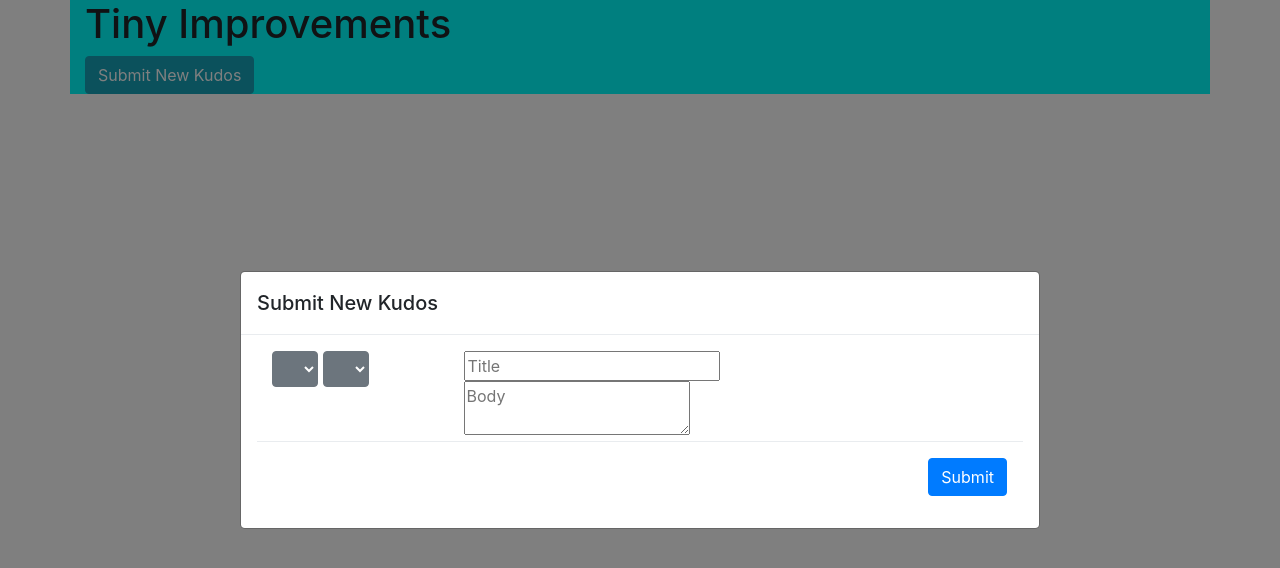
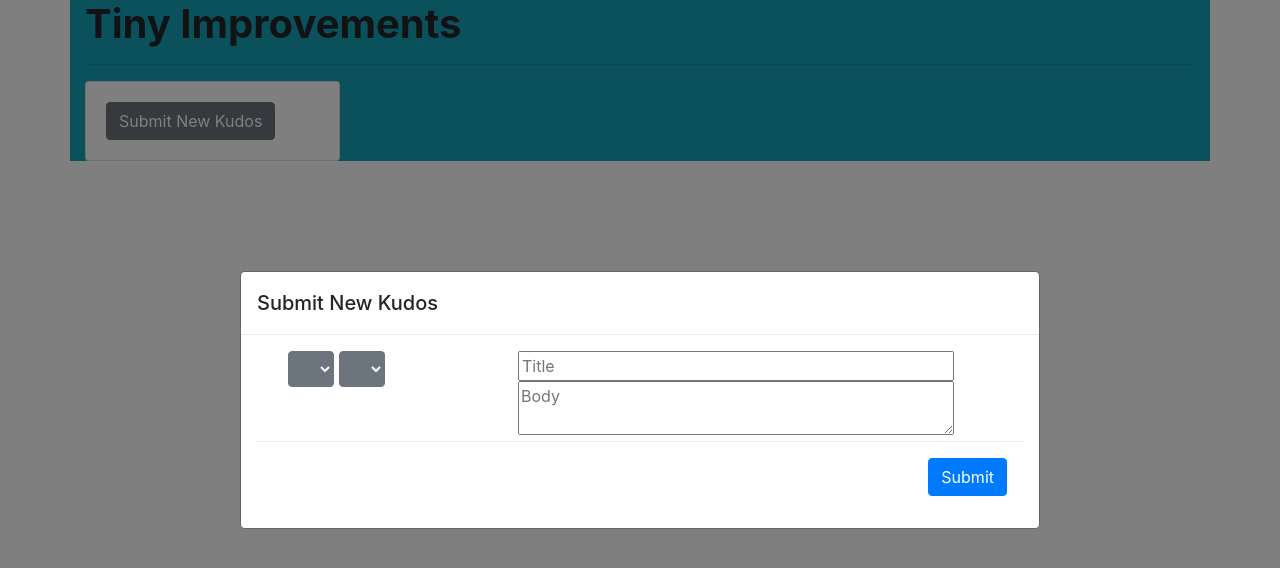
Before and after one commit to ajfleck13/Kudos---Mongo-Express-App, a website: page public/index.html in a window 1280 px wide. Both pictures are taken after a click on the button "Submit New Kudos". Drawn offline with nearby package versions, Linux system fonts and the light colour scheme; no server answers.

Commit message:
styling somewhat

```diff
--- a/public/assets/css/style.css
+++ b/public/assets/css/style.css
@@ -5,3 +5,19 @@
 .kudoscard {
     margin-bottom: 10px;
 }
+
+.fullwidth {
+    margin-left: 10%;
+    margin-right: 10%;
+    width: 80%;
+}
+
+/* .centerdiv {
+    margin: 0 auto;
+} */
+
+.selectdiv {
+    width: 80%;
+    margin-right: 10%;
+    margin-left: 10%;
+}
--- a/public/index.html
+++ b/public/index.html
@@ -20,11 +20,16 @@
     <link rel="stylesheet" href="https://maxcdn.bootstrapcdn.com/font-awesome/4.6.1/css/font-awesome.min.css">
 </head>
 <body>
-    <div class="container" style="background-color:aqua;">
-        <h1>Tiny Improvements</h1>
+    <div class="container bg-info">
+        <h1><strong>Tiny Improvements</strong></h1>
+        <hr>
         <div class="row">
             <div class="col-3">
-                <button type="button" class="btn btn-info" data-toggle="modal" data-target="#kudosModal">Submit New Kudos</button>
+                <div class="card">
+                    <div class="card-body">
+                        <button type="button" class="btn btn-secondary" data-toggle="modal" data-target="#kudosModal">Submit New Kudos</button>
+                    </div>
+                </div>
             </div>
             <div class="col-9" id="kudosList"></div>
         </div>
@@ -39,14 +44,18 @@
                 <div class="modal-body">
                     <div class="container">
                         <div class="row">
-                            <div class="col-3">
-                                <select id="employeeFromInput" class="btn btn-secondary"></select>
-                                <select id="employeeToInput" class="btn btn-secondary"></select>
+                            <div class="col-3 form-areag">
+                                <div class="selectdiv">
+                                    <select id="employeeFromInput" class="btn btn-secondary"></select>
+                                    <select id="employeeToInput" class="btn btn-secondary"></select>
+                                </div>
                             </div>
                             <div class="col-9">
-                                <input type="text" placeholder="Title" id="titleInput">
-                                <br>
-                                <textarea placeholder="Body" id=bodyInput></textarea>
+                                <div class="centerdiv">
+                                    <input type="text" class="fullwidth" placeholder="Title" id="titleInput">
+                                    <br>
+                                    <textarea placeholder="Body" class="fullwidth" id=bodyInput></textarea>
+                                </div>
                             </div>
                         </div>
                     </div>
```
